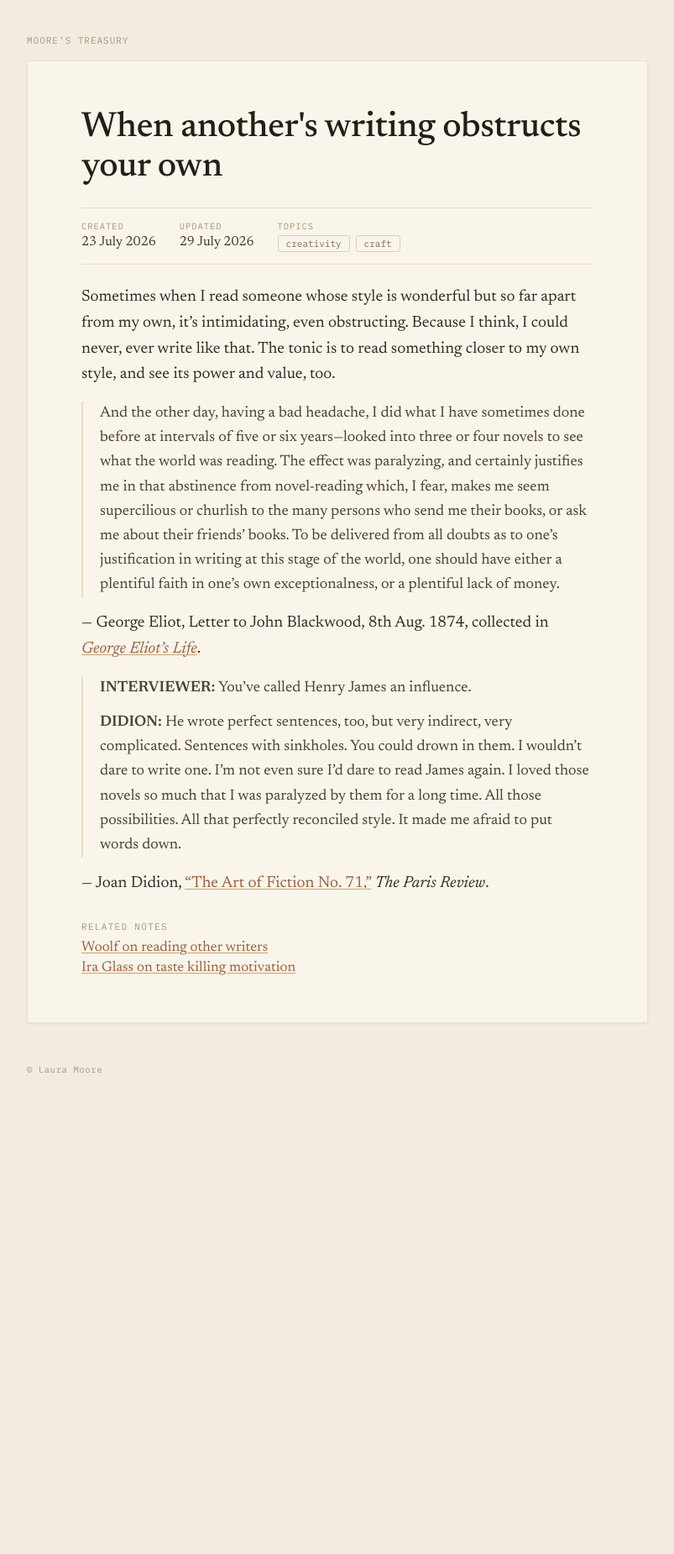
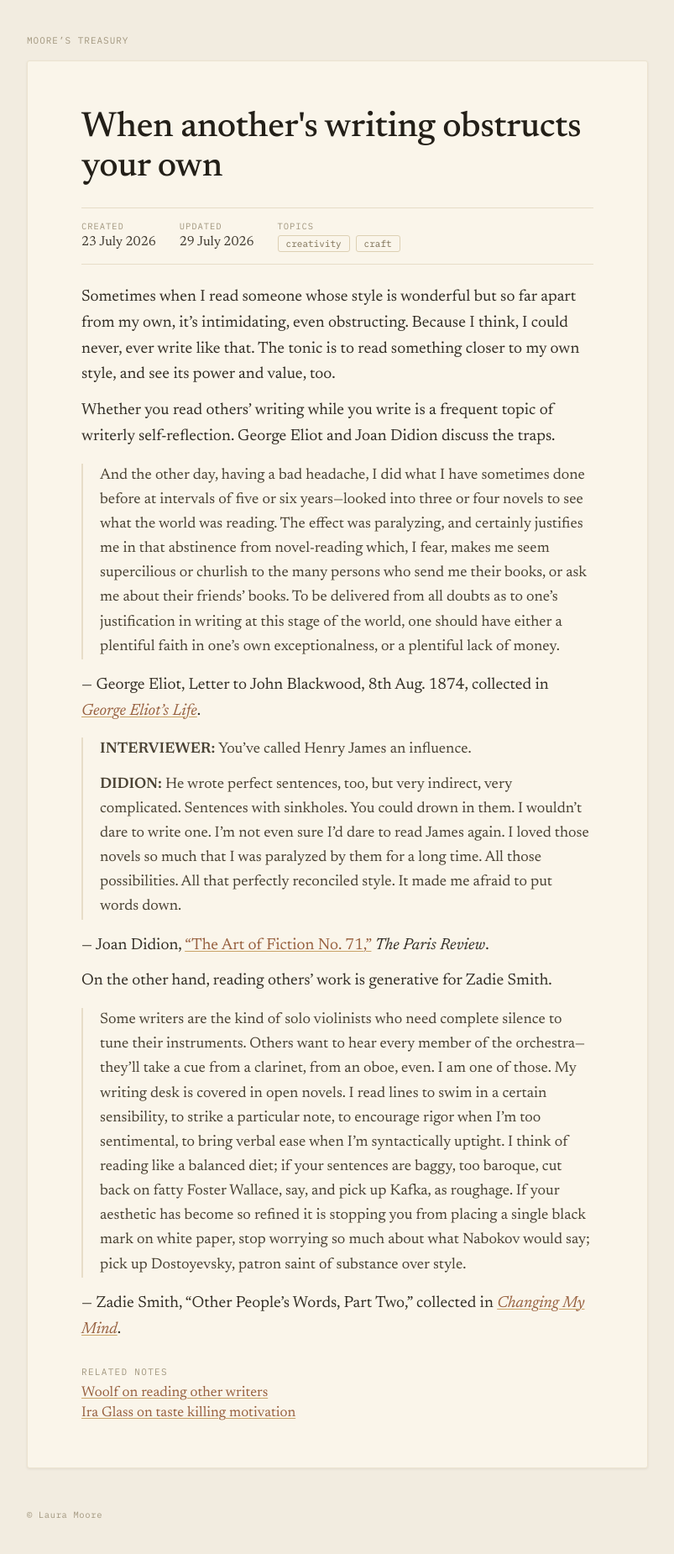
Before and after one commit to lauramoorewrites-del/treasury, a Jekyll site: the page built from _pages/when-anothers-style-obstructs-your-own.md, in a window 1280 px wide. Shown: the whole page at 84% size, without its empty margins (238-1041 px from the left). Built offline with Jekyll 4.4.1, drawn with Linux system fonts in a browser that asks for light colours; before the commit the page ends 1320 px from its top, so only the background shows below that.

Commit message:
Update when-anothers-style-obstructs-your-own.md

```diff
--- a/_pages/when-anothers-style-obstructs-your-own.md
+++ b/_pages/when-anothers-style-obstructs-your-own.md
@@ -14,6 +14,8 @@ related:
 
 Sometimes when I read someone whose style is wonderful but so far apart from my own, it's intimidating, even obstructing. Because I think, I could never, ever write like that. The tonic is to read something closer to my own style, and see its power and value, too.
 
+Whether you read others' writing while you write is a frequent topic of writerly self-reflection. George Eliot and Joan Didion discuss the traps.
+
 > And the other day, having a bad headache, I did what I have sometimes done before at intervals of five or six years—looked into three or four novels to see what the world was reading. The effect was paralyzing, and certainly justifies me in that abstinence from novel-reading which, I fear, makes me seem supercilious or churlish to the many persons who send me their books, or ask me about their friends' books. To be delivered from all doubts as to one's justification in writing at this stage of the world, one should have either a plentiful faith in one's own exceptionalness, or a plentiful lack of money.
 
 — George Eliot, Letter to John Blackwood, 8th Aug. 1874, collected in *[George Eliot's Life](https://www.gutenberg.org/files/43043/43043-h/43043-h.htm)*.
@@ -23,3 +25,9 @@ Sometimes when I read someone whose style is wonderful but so far apart from my
 > **DIDION:** He wrote perfect sentences, too, but very indirect, very complicated. Sentences with sinkholes. You could drown in them. I wouldn't dare to write one. I'm not even sure I'd dare to read James again. I loved those novels so much that I was paralyzed by them for a long time. All those possibilities. All that perfectly reconciled style. It made me afraid to put words down.
 
 — Joan Didion, ["The Art of Fiction No. 71,"](https://www.theparisreview.org/interviews/3439/the-art-of-fiction-no-71-joan-didion) *The Paris Review*.
+
+On the other hand, reading others' work is generative for Zadie Smith.
+
+> Some writers are the kind of solo violinists who need complete silence to tune their instruments. Others want to hear every member of the orchestra—they’ll take a cue from a clarinet, from an oboe, even. I am one of those. My writing desk is covered in open novels. I read lines to swim in a certain sensibility, to strike a particular note, to encourage rigor when I’m too sentimental, to bring verbal ease when I’m syntactically uptight. I think of reading like a balanced diet; if your sentences are baggy, too baroque, cut back on fatty Foster Wallace, say, and pick up Kafka, as roughage. If your aesthetic has become so refined it is stopping you from placing a single black mark on white paper, stop worrying so much about what Nabokov would say; pick up Dostoyevsky, patron saint of substance over style.
+
+— Zadie Smith, "Other People's Words, Part Two," collected in *[Changing My Mind](https://bookshop.org/a/113685/9780143117957)*.
```
